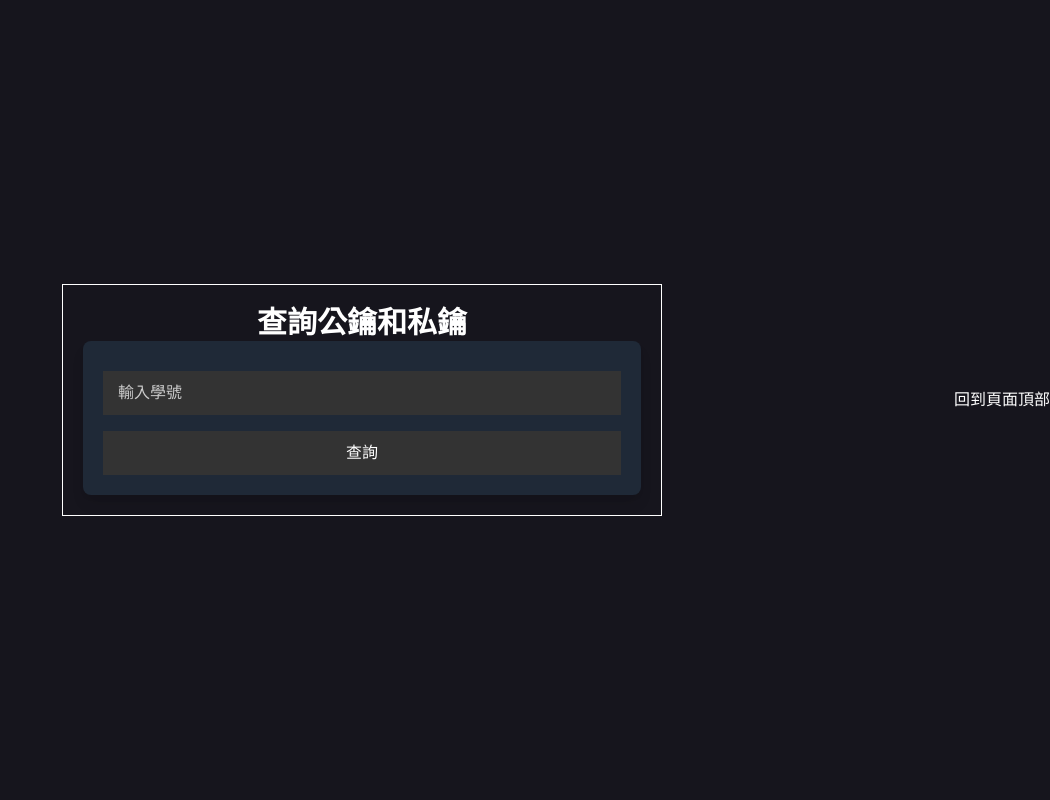
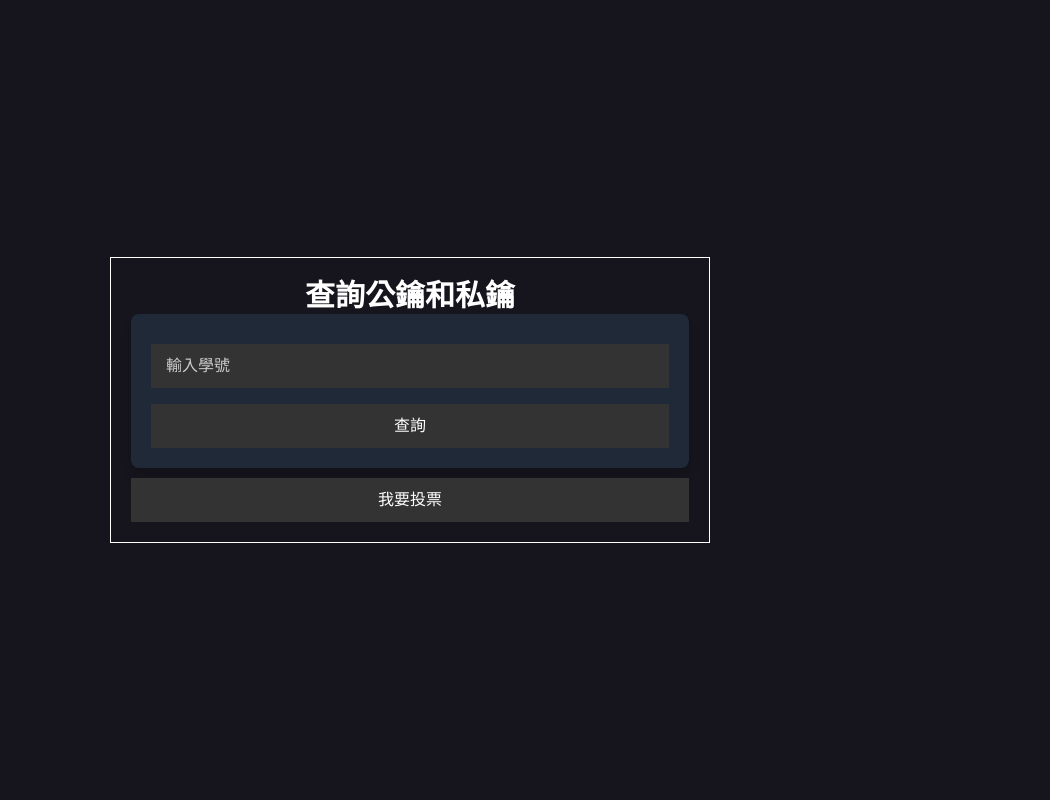
Before and after one commit to David810209/online-voting-system, a Flask app: page /getkey in a window 1280 px wide. Shown: the whole page, without its empty margins (230-1280 px from the left). Run offline with Flask 3, Linux system fonts and the light colour scheme.

Commit message:
update front end

```diff
--- a/app.py
+++ b/app.py
@@ -77,7 +77,7 @@ def info():
             redis_handler.update_vote(user_id, encrypted_president_choice, encrypted_vice_president_choice)
             return redirect(url_for('success'))
         except Exception as e:
-            flash("public key格式錯誤(刷新頁面)", "danger")
+            flash("public key格式錯誤", "danger")
             return render_template("info.html")
 
     return render_template('info.html')
@@ -96,7 +96,7 @@ def check():
         encrypted_vice_president_choice_b64 = redis_handler.get_vice_president_encrypted(user_id)
 
         if not encrypted_president_choice_b64 or not encrypted_vice_president_choice_b64:
-            flash('沒有可顯示的結果(刷新頁面)', 'error')
+            flash('沒有可顯示的結果', 'error')
             return redirect(url_for('check'))
 
         encrypted_president_choice = base64.b64decode(encrypted_president_choice_b64)
@@ -106,7 +106,7 @@ def check():
         decrypted_president_choice = decrypt_data(encrypted_president_choice,private_key_pem)
         decrypted_vice_president_choice = decrypt_data(encrypted_vice_president_choice,private_key_pem)
         if decrypted_president_choice is None or decrypted_vice_president_choice is None:
-            flash('您沒有投票資格或您的私鑰無效。(刷新頁面)', 'error')
+            flash('您沒有投票資格或您的私鑰無效。', 'error')
             return redirect(url_for('check'))
     return render_template('check.html',
                            president_choice=decrypted_president_choice,
@@ -123,11 +123,11 @@ def getkey():
                 public_key = redis_handler.get_public_key(user_id)
                 private_key = redis_handler.get_private_key(user_id)
             else:
-                flash('找不到指定的用戶(刷新頁面)', 'error')
+                flash('找不到指定的用戶', 'error')
                 return render_template("getkey.html")
             return render_template("getkey.html", private_key=private_key, public_key=public_key, user_id=user_id)
         except Exception as e:
-            flash("user id格式錯誤(刷新頁面)", "danger")
+            flash("user id格式錯誤", "danger")
             return render_template("getkey.html")
     else:
         # 處理 GET 請求的邏輯
--- a/templates/getkey.html
+++ b/templates/getkey.html
@@ -10,9 +10,6 @@
             background-color: #16151d; /* 暗灰色背景 */
             color: #ffffff; /* 白色文字 */
             font-family: Arial, sans-serif; /* 字體樣式 */
-            position: relative;
-            margin: 0;
-            padding: 0;
         }
         .container {
             max-width: 600px;
@@ -40,14 +37,6 @@
         input::placeholder {
             color: #cccccc; /* 占位符文字顏色 */
         }
-        .top-right-links {
-            position: fixed;
-            right: 10px;
-            top: 10px;
-        }
-        .top-right-links button {
-            margin-left: 10px; /* 在按鈕之間添加空間 */
-        }
         #results {
             margin-top: 20px; /* 結果部分的上邊距 */
         }
@@ -55,7 +44,6 @@
             color: transparent;
             text-shadow: 0 0 10px rgba(0, 0, 0, 0.5);
         }
-        #back
     </style>
 </head>
 <body class="flex items-center justify-center h-screen">
@@ -75,8 +63,8 @@
             <p>{{ error }}</p>
         </div>
         {% endif %}
+        <button onclick="window.location.href='/info'">我要投票</button>
     </div>
-    <div id="back-to-top" onclick="scrollToTop()">回到頁面頂部</div>
     <script>
         function copyToClipboard(id) {
             const text = document.getElementById(id).textContent;
@@ -86,9 +74,6 @@
                 alert('複製失敗');
             });
         }
-        function scrollToTop() {
-            window.scrollTo({top: 0, behavior: 'smooth'});
-        }
     </script>
 </body>
 </html>
--- a/templates/login.html
+++ b/templates/login.html
@@ -50,6 +50,7 @@
 </head>
 
 <body class="flex items-center justify-center h-screen">
+    <div class="w-full max-w-md">
         <div class="flex justify-center mb-4">
             <img src="https://github.com/David810209/online-voting-system/blob/main/img/love.JPG?raw=true" alt="Image Description" class="max-w-full h-auto rounded-lg">
         </div>
```
Also changed, not shown: templates/info.html (line endings or trailing spaces), templates/select.html (line endings or trailing spaces), templates/success.html (line endings or trailing spaces).
